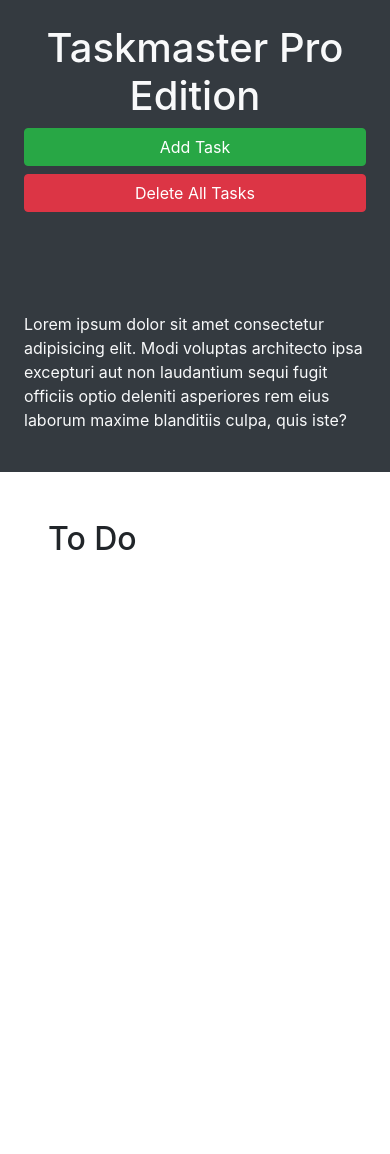
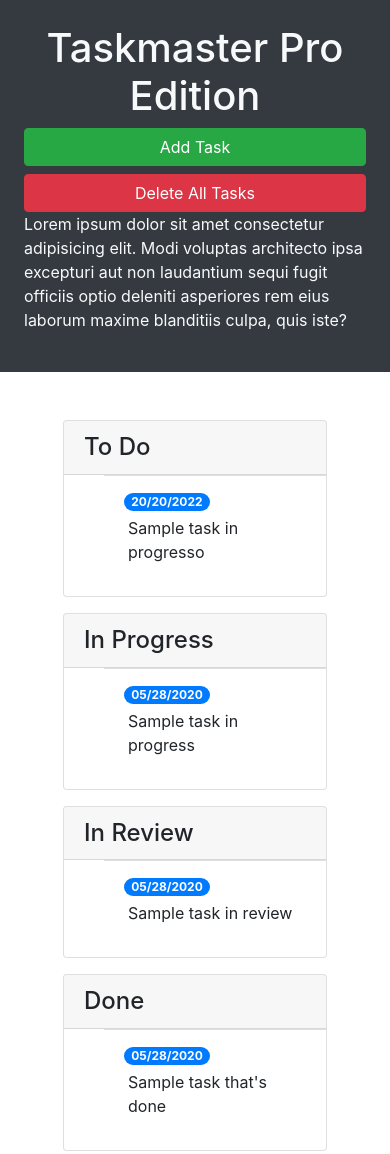
Before and after one commit to angelagola-ko/TaskMaster, a plain HTML site: page index.html in a window 390 px wide. Before the commit the page ends 844 px from the top, so only its background shows below. Drawn offline with nearby package versions, Linux system fonts and the light colour scheme.

Commit message:
Added bootstrap col media queries

```diff
--- a/index.html
+++ b/index.html
@@ -23,10 +23,53 @@
       </p>
     </header>
     <main class="col-12 col-lg-9">
-      <div class="m-5">
-        <h2>To Do</h2>
-        <ul id="list-toDo" class="list-group"> </ul>
+      <div class="m-5 row justify-content-around">
+      <div class="col-12 col-md-6 col-xl-3 mb-3">
+        <div class="card">
+          <h4 class="card-header">To Do</h4>
+          <ul id="list-toDo" class="list-group-flush">
+            <li class="list-group-item">
+              <span class="badge badge-primary badge-pill">20/20/2022</span>
+              <p class="m-1">Sample task in progresso</p>
+            </li>
+          </ul>
+        </div>
       </div>
+        <div class="col-12 col-md-6 col-xl-3 mb-3">
+          <div class="card">
+            <h4 class="card-header">In Progress</h4>
+            <ul id="list-inProgress" class="list-group-flush">
+              <li class="list-group-item">
+                <span class="badge badge-primary badge-pill">05/28/2020</span>
+                <p class="m-1">Sample task in progress</p>
+              </li>
+            </ul>
+          </div>
+        </div>
+        <div class="col-12 col-md-6 col-xl-3 mb-3">
+          <div class="card">
+            <h4 class="card-header">In Review</h4>
+            <ul id="list-inReview" class="list-group-flush">
+              <li class="list-group-item">
+                <span class="badge badge-primary badge-pill">05/28/2020
+                </span>
+                <p class="m-1">Sample task in review</p>
+              </li>
+            </ul>
+          </div>
+        </div>
+          <div class="col-12 col-md-6 col-xl-3 mb-3"> <!--col-12 full width small devices, col-md-6 === middle (768px), col-xl-3 ===1200px-->
+            <div class="card">
+              <h4 class="card-header">Done</h4>
+              <ul id="list-done" class="list-group-flush">
+                <li class="list-group-item">
+                  <span class="badge badge-primary badge-pill">05/28/2020</span>
+                  <p class="m-1">Sample task that's done</p>
+                </li>
+              </ul>
+            </div>
+          </div>
+        </div>
     </main>
   </div>
 
@@ -45,11 +88,11 @@
           <form>
             <div class="form-group">
               <label for="modalTaskDescription">Task description</label>
-              <textarea id="modalTaskDescription" rows="3"></textarea>
+              <textarea id="modalTaskDescription" rows="3" class="form-control"></textarea>
             </div>
             <div class="form-group">
               <label for="modalDueDate">Due date</label>
-              <input type="text" id="modalDueDate" placeholder="mm/dd/yyyy" autocomplete="off" />
+              <input type="text" class="form-control" id="modalDueDate" placeholder="mm/dd/yyyy" autocomplete="off" />
             </div>
           </form>
         </div>
```
